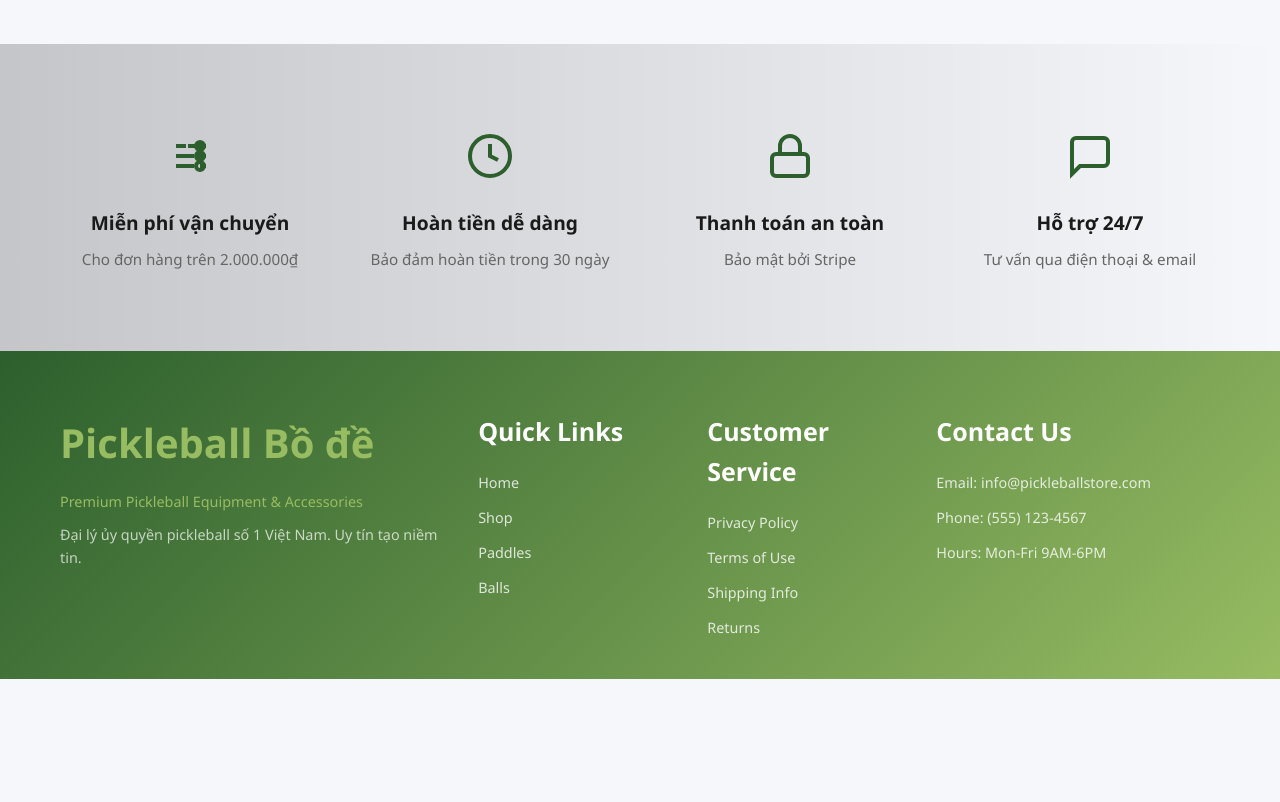
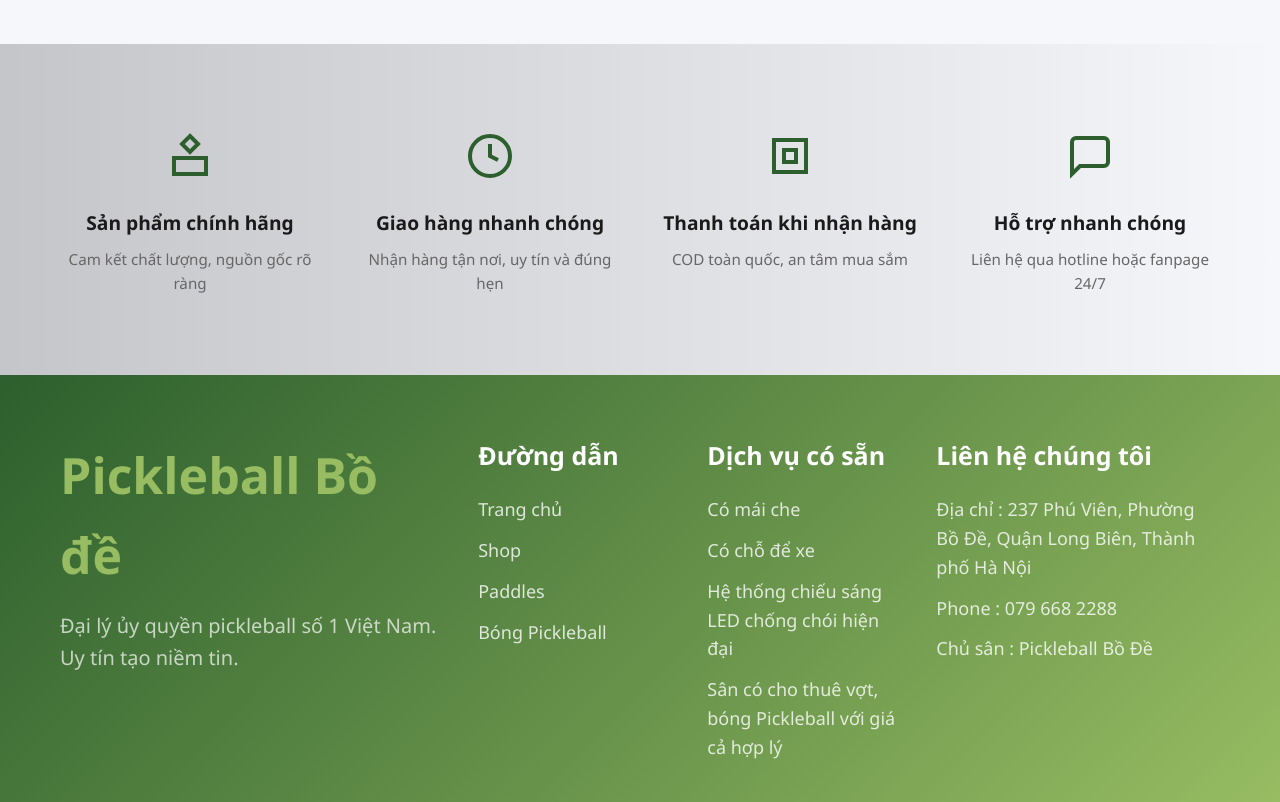
Before and after one commit to xuantien0201/DoAnQuanLyPickleBall, a React (Vite) app in the folder frontend/: page / in a window 1280 px wide. Shown: the part 1520-2322 px from the top of the page. Before the commit the page ends 2199 px from the top, so only its background shows below. Built offline with nearby package versions, Linux system fonts and the light colour scheme; no server answers.

Commit message:
sua home, footer

```diff
--- a/frontend/src/components/Footer.css
+++ b/frontend/src/components/Footer.css
@@ -16,7 +16,7 @@
 }
 
 .footer-column h3 {
-  font-size: 40px;
+  font-size: 50px;
   margin-bottom: 15px;
   color: var(--secondary-color);
 }
@@ -35,7 +35,7 @@
 
 .footer-description {
   color: rgba(255, 255, 255, 0.7);
-  font-size: 0.9rem;
+  font-size: 20px;
   line-height: 1.6;
 }
 
@@ -46,7 +46,7 @@
 }
 
 .footer-column ul li {
-  font-size: 0.9rem;
+  font-size: 18px;
   color: rgba(255, 255, 255, 0.8);
 }
 
--- a/frontend/src/components/Footer.jsx
+++ b/frontend/src/components/Footer.jsx
@@ -9,38 +9,38 @@ const Footer = () => {
           <div className="footer-grid">
             <div className="footer-column">
               <h3>Pickleball Bồ đề</h3>
-              <p className="footer-tagline">Premium Pickleball Equipment & Accessories</p>
               <p className="footer-description">
                 Đại lý ủy quyền pickleball số 1 Việt Nam. Uy tín tạo niềm tin.
               </p>
             </div>
 
             <div className="footer-column">
-              <h4>Quick Links</h4>
+              <h4>Đường dẫn</h4>
               <ul>
-                <li><Link to="/">Home</Link></li>
+                <li><Link to="/">Trang chủ</Link></li>
                 <li><Link to="/shop">Shop</Link></li>
-                <li><Link to="/shop?category=Paddles">Paddles</Link></li>
-                <li><Link to="/shop?category=Balls">Balls</Link></li>
+                <li><Link to="/shop?category=vot-pickleball">Paddles</Link></li>
+                <li><Link to="/shop?category=bong-pickleball">Bóng Pickleball</Link></li>
               </ul>
             </div>
 
             <div className="footer-column">
-              <h4>Customer Service</h4>
+              <h4>Dịch vụ có sẵn</h4>
               <ul>
-                <li><a href="#">Privacy Policy</a></li>
-                <li><a href="#">Terms of Use</a></li>
-                <li><a href="#">Shipping Info</a></li>
-                <li><a href="#">Returns</a></li>
+                <li>Có mái che</li>
+                <li>Có chỗ để xe</li>
+                <li>Hệ thống chiếu sáng LED chống chói hiện đại</li>
+                <li>Sân có cho thuê vợt, bóng Pickleball với giá cả hợp lý</li>
               </ul>
             </div>
 
             <div className="footer-column">
-              <h4>Contact Us</h4>
-              <ul>
-                <li>Email: info@pickleballstore.com</li>
-                <li>Phone: (555) 123-4567</li>
-                <li>Hours: Mon-Fri 9AM-6PM</li>
+              <h4>Liên hệ chúng tôi</h4>
+              <ul class="no-list-style">
+                <li><span> Địa chỉ :</span> 237 Phú Viên, Phường Bồ Đề, Quận Long Biên, Thành phố Hà Nội</li>
+                <li><span> Phone :</span> <a href="tel:079 668 2288">079 668 2288</a></li>
+                <li><span> Chủ sân :</span> <a href="#">Pickleball Bồ Đề</a></li>
+
               </ul>
 
             </div>
--- a/frontend/src/css/AdminOrders.css
+++ b/frontend/src/css/AdminOrders.css
@@ -54,11 +54,11 @@
 }
 
 /* Thêm vào AdminOrders.css */
-.action-buttons {
+.action-buttons-orders {
   display: flex;
+  justify-content: center;
   align-items: center;
-  gap: 8px;
-  /* 👈 Thay thế cho style={{ marginLeft: '10px' }} */
+  height: 100%;
 }
 
 .page-item:hover {
@@ -129,6 +129,7 @@
   border-bottom: 1px solid var(--border-color);
   vertical-align: middle;
 }
+
 
 .orders-table tbody tr:hover {
   background: var(--bg-light);
--- a/frontend/src/pages/customers/Home.jsx
+++ b/frontend/src/pages/customers/Home.jsx
@@ -134,43 +134,41 @@ const Home = () => {
         </div>
       </section>
 
-      {/* Phần tiện ích nổi bật */}
       <section className="features-section">
         <div className="container">
           <div className="features-grid">
+
             <div className="feature">
               <div className="feature-icon">
                 <svg width="48" height="48" viewBox="0 0 24 24" fill="none" stroke="currentColor" strokeWidth="2">
-                  <path d="M20 7h-9M14 17H5M20 17h-3M10 7H5M14 12H5M20 12h-4" />
-                  <circle cx="17" cy="7" r="2" />
-                  <circle cx="17" cy="17" r="2" />
-                  <circle cx="17" cy="12" r="2" />
+                  <path d="M12 2l4 4-4 4-4-4z" />
+                  <path d="M4 13h16v8H4z" />
                 </svg>
               </div>
-              <h3>Miễn phí vận chuyển</h3>
-              <p>Cho đơn hàng trên 2.000.000₫</p>
+              <h3>Sản phẩm chính hãng</h3>
+              <p>Cam kết chất lượng, nguồn gốc rõ ràng</p>
             </div>
 
             <div className="feature">
               <div className="feature-icon">
                 <svg width="48" height="48" viewBox="0 0 24 24" fill="none" stroke="currentColor" strokeWidth="2">
-                  <circle cx="12" cy="12" r="10" />
+                  <path d="M12 2a10 10 0 1 1 0 20 10 10 0 0 1 0-20z" />
                   <path d="M12 6v6l4 2" />
                 </svg>
               </div>
-              <h3>Hoàn tiền dễ dàng</h3>
-              <p>Bảo đảm hoàn tiền trong 30 ngày</p>
+              <h3>Giao hàng nhanh chóng</h3>
+              <p>Nhận hàng tận nơi, uy tín và đúng hẹn</p>
             </div>
 
             <div className="feature">
               <div className="feature-icon">
                 <svg width="48" height="48" viewBox="0 0 24 24" fill="none" stroke="currentColor" strokeWidth="2">
-                  <rect x="3" y="11" width="18" height="11" rx="2" ry="2" />
-                  <path d="M7 11V7a5 5 0 0 1 10 0v4" />
+                  <path d="M4 4h16v16H4z" />
+                  <path d="M9 9h6v6H9z" />
                 </svg>
               </div>
-              <h3>Thanh toán an toàn</h3>
-              <p>Bảo mật bởi Stripe</p>
+              <h3>Thanh toán khi nhận hàng</h3>
+              <p>COD toàn quốc, an tâm mua sắm</p>
             </div>
 
             <div className="feature">
@@ -179,12 +177,14 @@ const Home = () => {
                   <path d="M21 15a2 2 0 0 1-2 2H7l-4 4V5a2 2 0 0 1 2-2h14a2 2 0 0 1 2 2z" />
                 </svg>
               </div>
-              <h3>Hỗ trợ 24/7</h3>
-              <p>Tư vấn qua điện thoại & email</p>
+              <h3>Hỗ trợ nhanh chóng</h3>
+              <p>Liên hệ qua hotline hoặc fanpage 24/7</p>
             </div>
+
           </div>
         </div>
       </section>
+
     </div>
   );
 };
--- a/frontend/src/pages/managers/AdminOrders.jsx
+++ b/frontend/src/pages/managers/AdminOrders.jsx
@@ -16,15 +16,14 @@ const AdminOrders = () => {
   const [ordersPerPage] = useState(5);
   const [totalOrders, setTotalOrders] = useState(0);
 
-  // Cập nhật State cho Dashboard Mini để phản ánh dữ liệu đã lọc
   const [dashboardStats, setDashboardStats] = useState({
     totalOrdersFiltered: 0,
     totalRevenueFiltered: 0,
-    processingOrders: 0, // Giữ lại nếu muốn hiển thị riêng
+    processingOrders: 0,
     failedOrders: 0,
     successfulOrders: 0,
-    totalItemsSold: 0, // Thêm thống kê mới
-    topSellingProducts: [], // Thêm state cho top sản phẩm
+    totalItemsSold: 0,
+    topSellingProducts: [],
   });
 
   // State cho bộ lọc
@@ -412,7 +411,7 @@ const AdminOrders = () => {
                     </select>
                   </td>
                   <td>
-                    <div className="action-buttons">
+                    <div className="action-buttons-orders">
                       <button className="btn-view" onClick={() => viewOrderDetails(order.order_code)}>
                         Xem chi tiết
                       </button>
```
